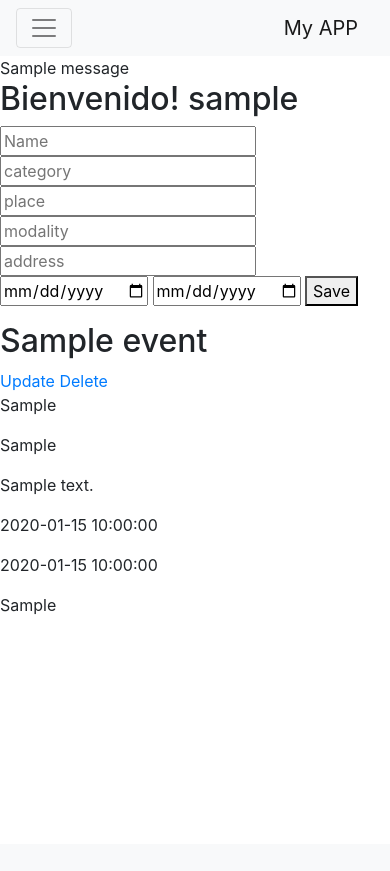
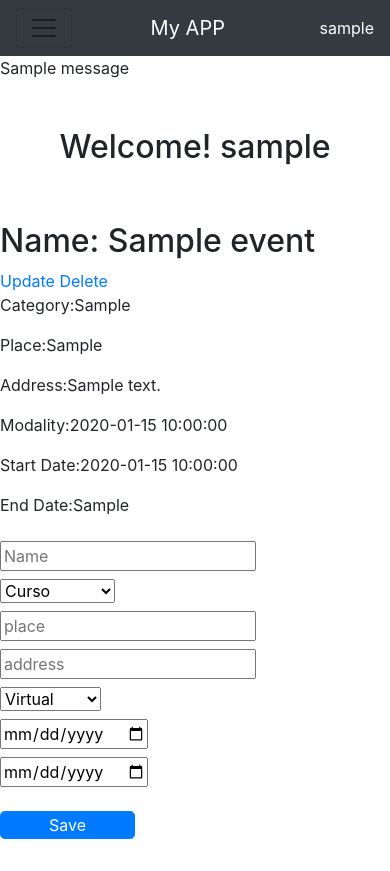
Before and after one commit to Julian-iCruz/event-app, a Flask app: page /events in a window 390 px wide. Before the commit the page ends 614 px from the top, so only its background shows below. Run offline with Flask 3, Linux system fonts and the light colour scheme; a user stored in the database is signed in; tables that the repository leaves empty hold one stand-in row (values such as "Sample post"); one stand-in notice (Sample message) is shown.

Commit message:
Inicio Frontend

```diff
--- a/app.py
+++ b/app.py
@@ -9,7 +9,7 @@ from config import DATABASE_CONNECTION_URI
 
 app = Flask(__name__)
 
-app.config['SECRET_KEY'] = 'Thisissupposedtobesecret!'
+app.config['SECRET_KEY'] = 'PxtxjtCaxqmLeSmVNWoMwUcEiPkTHZ'
 app.config['SQLALCHEMY_DATABASE_URI'] = DATABASE_CONNECTION_URI
 app.config['SQLALCHEMY_TRACK_MODIFICATIONS'] = False
 db = SQLAlchemy(app)
@@ -71,25 +71,32 @@ def index():
 @app.route('/login', methods=['GET', 'POST'])
 def login():
     form = LoginForm()
+    form_state = {
+        'form':form,
+        'status':current_user.is_authenticated
+        }
+
     if form.validate_on_submit():
         user = User.query.filter_by(username=form.username.data).first()
         if user and check_password_hash(user.password, form.password.data):
             login_user(user)
             return redirect(url_for('events'))
-        return '<h1>Invalid username or password</h1>'
-    return render_template('login.html', form=form)
+        flash('Invalid username or password')
+        return render_template('login.html', form=form_state)
+    return render_template('login.html', form=form_state)
 
 @app.route('/signup', methods=['GET','POST'])
 def signup():
     form = RegisterForm()
+    formulario = {'form':form}
     if form.validate_on_submit():
         hashed_password = generate_password_hash(form.password.data, method='sha256')
         new_user = User(username=form.username.data, email=form.email.data, password=hashed_password)
         db.session.add(new_user)
         db.session.commit()
         flash('User created successfully')
-        return render_template('login.html', form=form)
-    return render_template('signup.html', form=form)
+        return render_template('login.html', form=formulario)
+    return render_template('signup.html', form=formulario)
 
 @app.route('/logout')
 @login_required
@@ -104,14 +111,15 @@ def events():
     list_events = []
     for e in events:
         list_events.append([e.name, e.category, e.place, e.address, e.start_date, e.end_date, e.modality, e.id])
-    print(list_events)
     show_vars = {
         'username':current_user.username,
         'status':current_user.is_authenticated,
-        'events': list_events
+        'events': list_events,
+        'drop_category':['Conferencia', 'Seminario', 'Congreso', 'Curso'],
+        'drop_modality':['Presencial', 'Virtual']
         }
 
-    return render_template('events.html', show_vars=show_vars)
+    return render_template('events.html', form=show_vars)
 
 @app.route("/events/create", methods=['POST'])
 @login_required
@@ -134,13 +142,18 @@ def create():
 def delete(id):
     db.session.delete(Event.query.get(id))
     db.session.commit()
-    flash('Contact deleted successfully!')
+    flash('Event deleted successfully!')
     return redirect(url_for('events'))
 
 @app.route("/events/update/<id>", methods=['GET', 'POST'])
 @login_required
 def update(id):
     event = Event.query.get(id)
+    event_state = {
+        'username':current_user.username,
+        'event':event,
+        'status':current_user.is_authenticated
+        }
     if request.method == "POST":
         event.name = request.form['name']
         event.category = request.form['category']
@@ -151,11 +164,9 @@ def update(id):
         event.modality = request.form['modality']
 
         db.session.commit()
-
-        flash('Contact updated successfully!')
-
+        flash('Event updated successfully!')
         return redirect(url_for('events'))
-    return render_template('update.html', event=event)
+    return render_template('update.html', form=event_state)
 
 with app.app_context():
     db.create_all()
--- a/templates/events.html
+++ b/templates/events.html
@@ -3,32 +3,50 @@
 {% block title %}Events{% endblock %}
 
 {% block main %}
-    <h2> Bienvenido! {{ show_vars.username }} </h2>
-    <form action="{{ url_for('create') }}" method="POST">
-        <input type="text" name="name" placeholder="Name"></div>
-        <input type="text" name="category" placeholder="category"></div>
-        <input type="text" name="place" placeholder="place"></div>
-        <input type="text" name="modality" placeholder="modality"></div>
-        <input type="text" name="address" placeholder="address"></div>
-        <input type="date" name="start_date" placeholder="start_date"></div>
-        <input type="date" name="end_date" placeholder="end_date"></div>
-        <button>Save</button>
-    </form>
-    <div>
-        {% for event in show_vars.events %}
-        <div>
-            <h2>{{ event.0 }}</h2>
+    <div class="row">
+        <div class="col-md-12 m-5 d-flex justify-content-center"><h2> Welcome! {{ form.username }} </h2></div>
+        <div class="col-md-2"></div>
+        <div class="col-md-5">
+            {% for event in form.events %}
             <div>
-                <a href="{{ url_for('update', id=event.7) }}">Update</a>
-                <a href="{{ url_for('delete', id=event.7) }}">Delete</a>
+                <h2>Name: {{ event.0 }}</h2>
+                <div>
+                    <a href="{{ url_for('update', id=event.7) }}">Update</a>
+                    <a href="{{ url_for('delete', id=event.7) }}">Delete</a>
+                </div>
+                <p>Category:{{ event.1 }}</p>
+                <p>Place:{{ event.2 }}</p>
+                <p>Address:{{ event.3 }}</p>
+                <p>Modality:{{ event.4 }}</p>
+                <p>Start Date:{{ event.5 }}</p>
+                <p>End Date:{{ event.6 }}</p>
             </div>
-            <p>{{ event.1 }}</p>
-            <p>{{ event.2 }}</p>
-            <p>{{ event.3 }}</p>
-            <p>{{ event.4 }}</p>
-            <p>{{ event.5 }}</p>
-            <p>{{ event.6 }}</p>
+            {% endfor %}
         </div>
-        {% endfor %}
+        <div class="col-md-3">
+            <form action="{{ url_for('create') }}" method="POST">
+                <div class="my-2"><input type="text" name="name" placeholder="Name"></div>
+                <div class="my-2">
+                    <select name="category">
+                        {% for category in form.drop_category %}
+                            <option value= "{{category}}" SELECTED>{{category}}</option>"
+                        {% endfor %}
+                    </select>
+                </div>
+                <div class="my-2"><input type="text" name="place" placeholder="place"></div>
+                <div class="my-2"><input type="text" name="address" placeholder="address"></div>
+                <div class="my-2"><select name="modality">
+                    {% for modality in form.drop_modality %}
+                        <option value= "{{modality}}" SELECTED>{{modality}}</option>"
+                    {% endfor %}
+                </select></div>
+                <div class="my-2"><input type="date" name="start_date" placeholder="start_date"></div>
+                <div class="my-2"><input type="date" name="end_date" placeholder="end_date"></div>
+
+                <button class="bbtn btn-primary my-3 px-5 border border-primary rounded-lg">Save</button>
+            </form>
+        </div>
+        <div class="col-md-2"></div>
     </div>
+
 {% endblock %}
--- a/templates/partials/header.html
+++ b/templates/partials/header.html
@@ -1,24 +1,27 @@
-<nav class="navbar navbar-expand-lg navbar-light bg-light">
+<nav class="navbar navbar-expand-lg navbar-light bg-dark">
     <button class="navbar-toggler" type="button" data-toggle="collapse" data-target="#navbarTogglerDemo03"
         aria-controls="navbarTogglerDemo03" aria-expanded="false" aria-label="Toggle navigation">
         <span class="navbar-toggler-icon"></span>
     </button>
-    <a class="navbar-brand" href="{{ url_for('login') }}">My APP</a>
-
+    <a class="navbar-brand text-white" href="{{ url_for('login') }}">My APP</a>
     <div class="collapse navbar-collapse" id="navbarTogglerDemo03">
-        <ul class="navbar-nav mr-auto mt-2 mt-lg-0">
+        <ul class="navbar-nav ml-auto mt-2 mt-lg-0">
+            {% if form.status %}
                 <li class="nav-item active">
-                <a class="nav-link" href="{{ url_for('events') }}">Events<span class="sr-only">(current)</span></a>
+                    <a class="nav-link text-white" href="{{ url_for('events') }}">Events<span class="sr-only">(current)</span></a>
                 </li>
                 <li class="nav-item">
-                <a class="nav-link" href="{{ url_for('login') }}">Login</a>
+                    <a class="nav-link text-white" href="{{ url_for('logout') }}">Log Out</a>
+                </li>
+            {% else %}
+                <li class="nav-item">
+                    <a class="nav-link text-white" href="{{ url_for('login') }}">Login</a>
                 </li>
                 <li class="nav-item">
-                <a class="nav-link" href="{{ url_for('signup') }}">Signup</a>
+                    <a class="nav-link text-white" href="{{ url_for('signup') }}">Signup</a>
                 </li>
-            <li class="nav-item">
-                <a class="nav-link" href="{{ url_for('logout') }}">Log Out</a>
-            </li>
+            {% endif %}
         </ul>
     </div>
+    <div class="text-white">{{form.username}}</div>
 </nav>
```
Also changed, not shown: templates/login.html (+23 -11 lines), templates/signup.html (+7 -7 lines), templates/update.html (+17 -13 lines), README.MD. Lines whose indentation alone changed are shown as unchanged.
